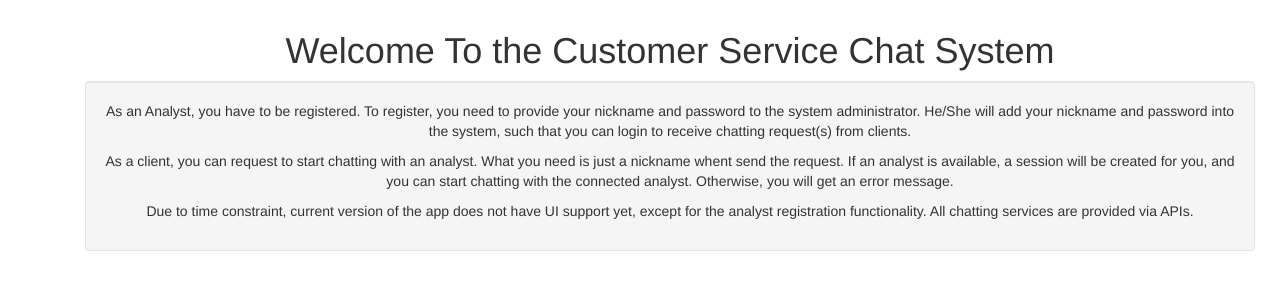
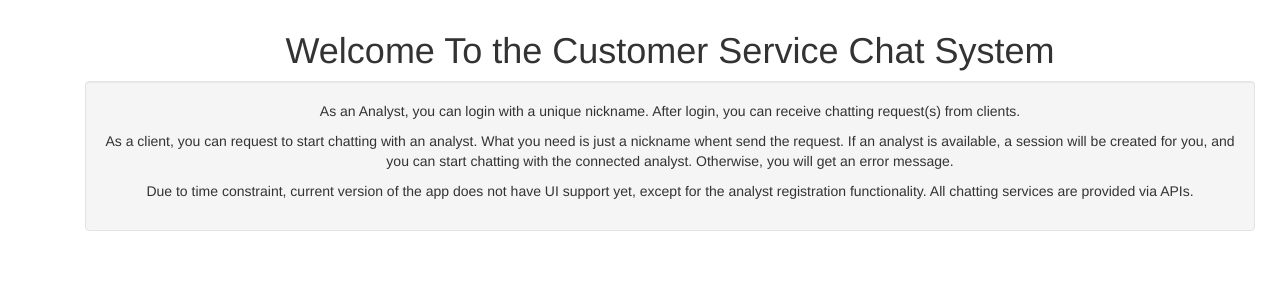
Before and after one commit to chuan2019/chat-demo, a Flask app: page / in a window 1280 px wide. Shown: the part 52-350 px from the top of the page. Run offline with Flask 2, Linux system fonts and the light colour scheme; parts of the project's set-up code (start-up, migrations or seed data) failed here and were passed over; some libraries are stand-ins or nearby versions.

Commit message:
Update index.html

```diff
--- a/chat/app/templates/index.html
+++ b/chat/app/templates/index.html
@@ -27,10 +27,8 @@
                             <h1><center>Welcome To the Customer Service Chat System<center></h1>
                             <div class="well">
                                 <p>
-                                    As an Analyst, you have to be registered. To register, you need to provide
-                                    your nickname and password to the system administrator. He/She will add your
-                                    nickname and password into the system, such that you can login to receive
-                                    chatting request(s) from clients.
+                                    As an Analyst, you can login with a unique nickname. After login, you can
+                                    receive chatting request(s) from clients.
                                 </p>
                                 <p>
                                     As a client, you can request to start chatting with an analyst.
```
